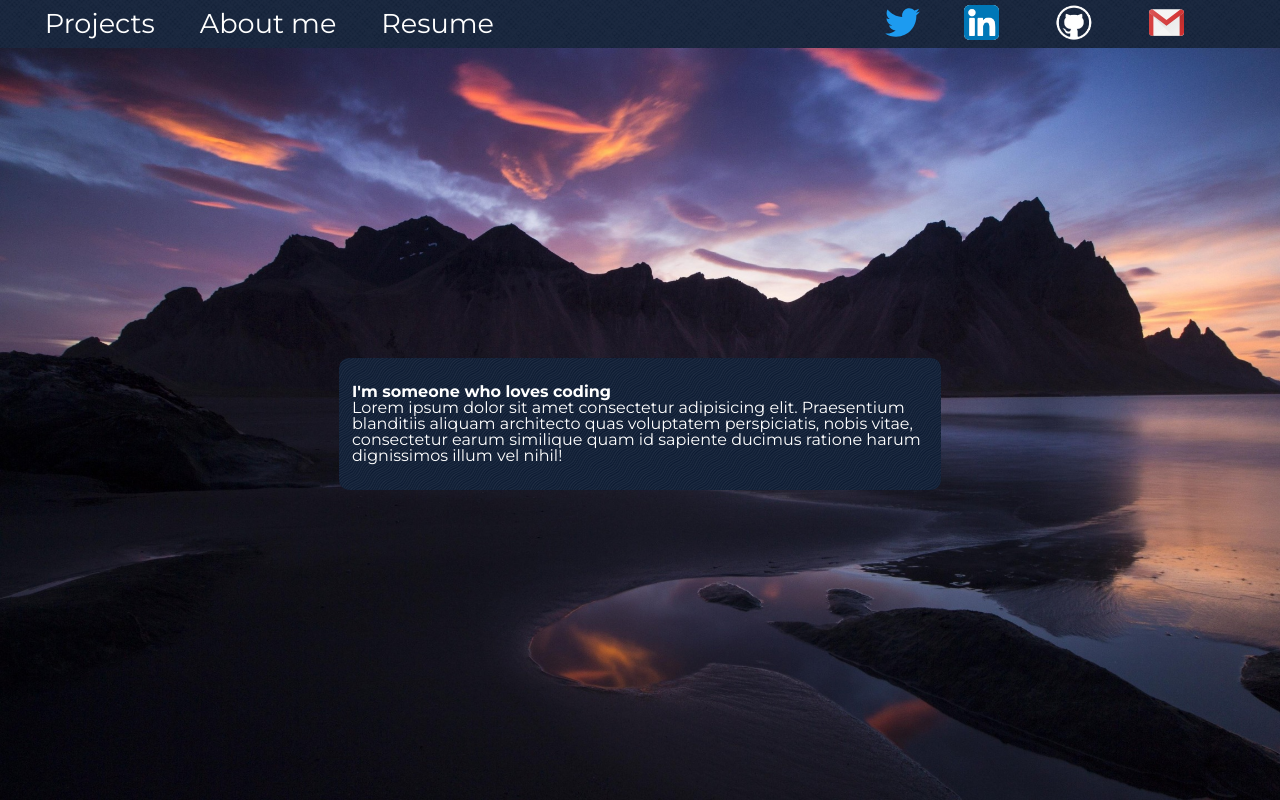
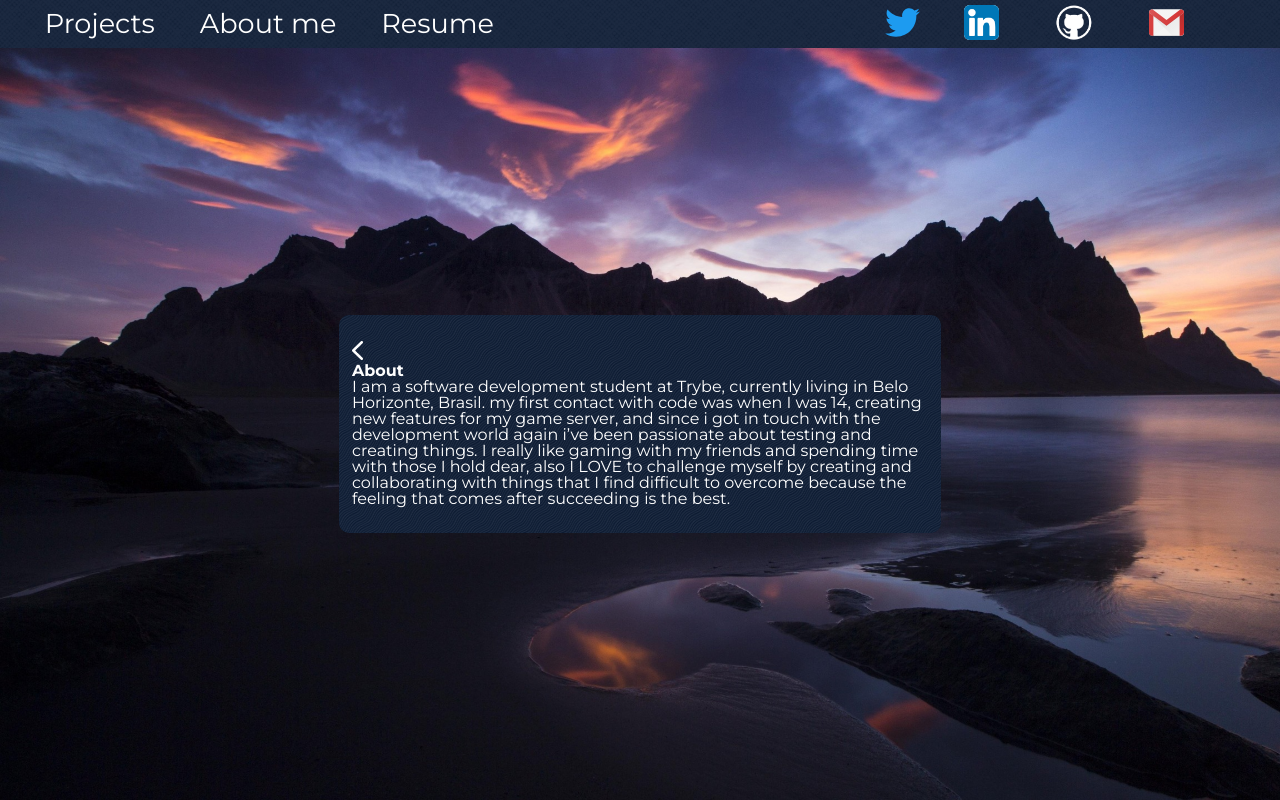
Before and after one commit to JonathanFRocha/JonathanFRocha.github.io, a React (Create React App) app: page /aboutme in a window 1280 px wide. Built offline with nearby package versions, Linux system fonts and the light colour scheme.

Commit message:
finished the content for about

```diff
--- a/src/components/AbouMeCard.jsx
+++ b/src/components/AbouMeCard.jsx
@@ -1,14 +1,24 @@
 import React from "react";
+import { Link } from "react-router-dom";
+
 import Box from "./Box";
+import backIcon from "../images/back.png";
+import "../style/AboutMeCard.css";
 
 const AboutMeCard = () => {
   return (
     <Box>
-      <h2>I'm someone who loves coding</h2>
+      <Link to="/">
+        <img className="backIcon" src={backIcon} alt="return to Homepage" />
+      </Link>
+      <h2>About</h2>
       <p>
-        Lorem ipsum dolor sit amet consectetur adipisicing elit. Praesentium blanditiis aliquam
-        architecto quas voluptatem perspiciatis, nobis vitae, consectetur earum similique quam id
-        sapiente ducimus ratione harum dignissimos illum vel nihil!
+        I am a software development student at Trybe, currently living in Belo Horizonte, Brasil. my
+        first contact with code was when I was 14, creating new features for my game server, and
+        since i got in touch with the development world again i’ve been passionate about testing and
+        creating things. I really like gaming with my friends and spending time with those I hold
+        dear, also I LOVE to challenge myself by creating and collaborating with things that I find
+        difficult to overcome because the feeling that comes after succeeding is the best.
       </p>
     </Box>
   );
--- a/src/components/HomeCard.jsx
+++ b/src/components/HomeCard.jsx
@@ -17,7 +17,7 @@ class HomeCard extends React.Component {
               ,
             </span>
           </div>
-          <span className="thirdSpan">I'm Full Stack Web Developer Student</span>
+          <span className="thirdSpan">I'm a Software Development Student</span>
         </h1>
       </Box>
     );
--- /dev/null
+++ b/src/style/AboutMeCard.css
@@ -0,0 +1,4 @@
+.backIcon {
+  width: 0.7em;
+  display: inline-block;
+}
```
Also changed, not shown: src/images/back.png (added).
